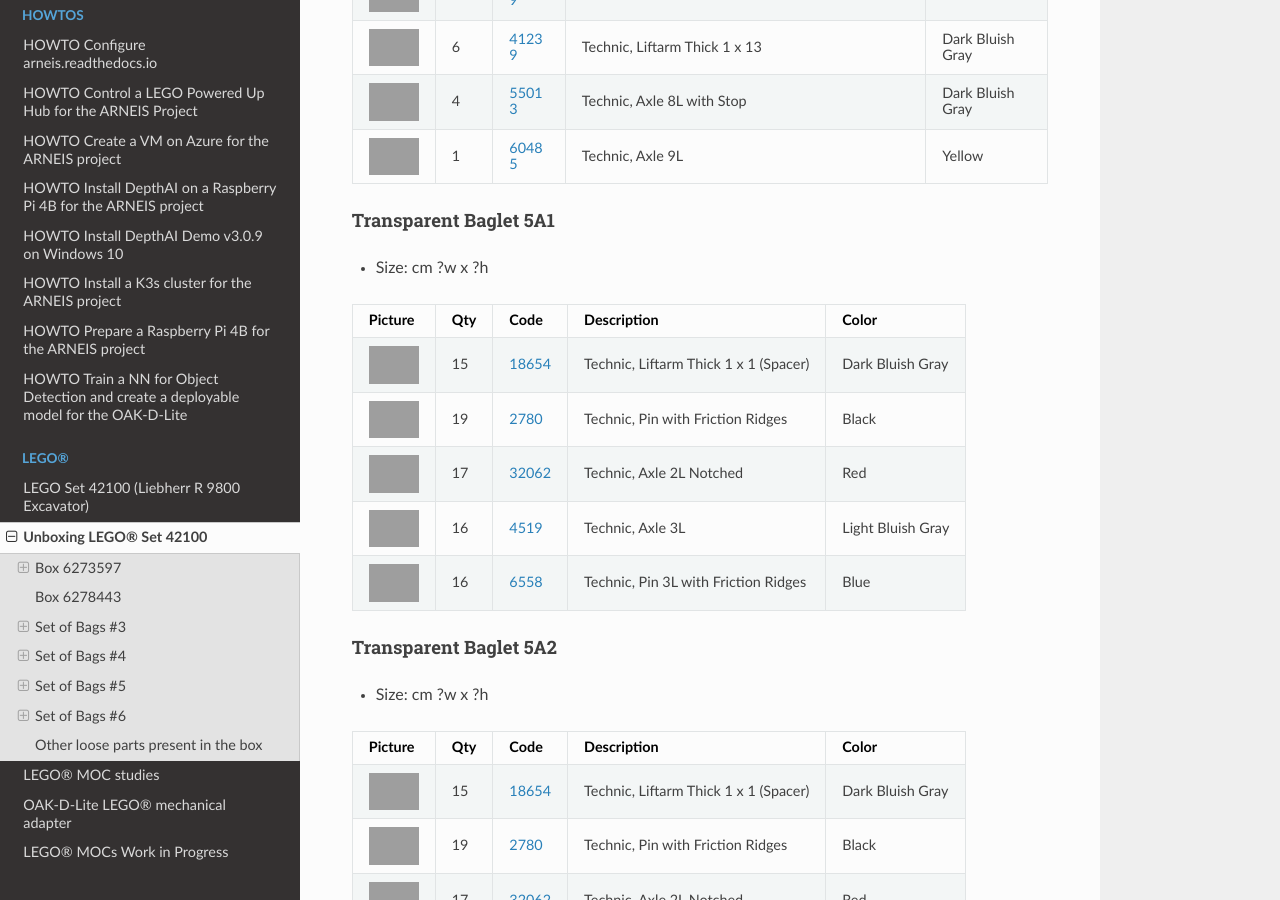
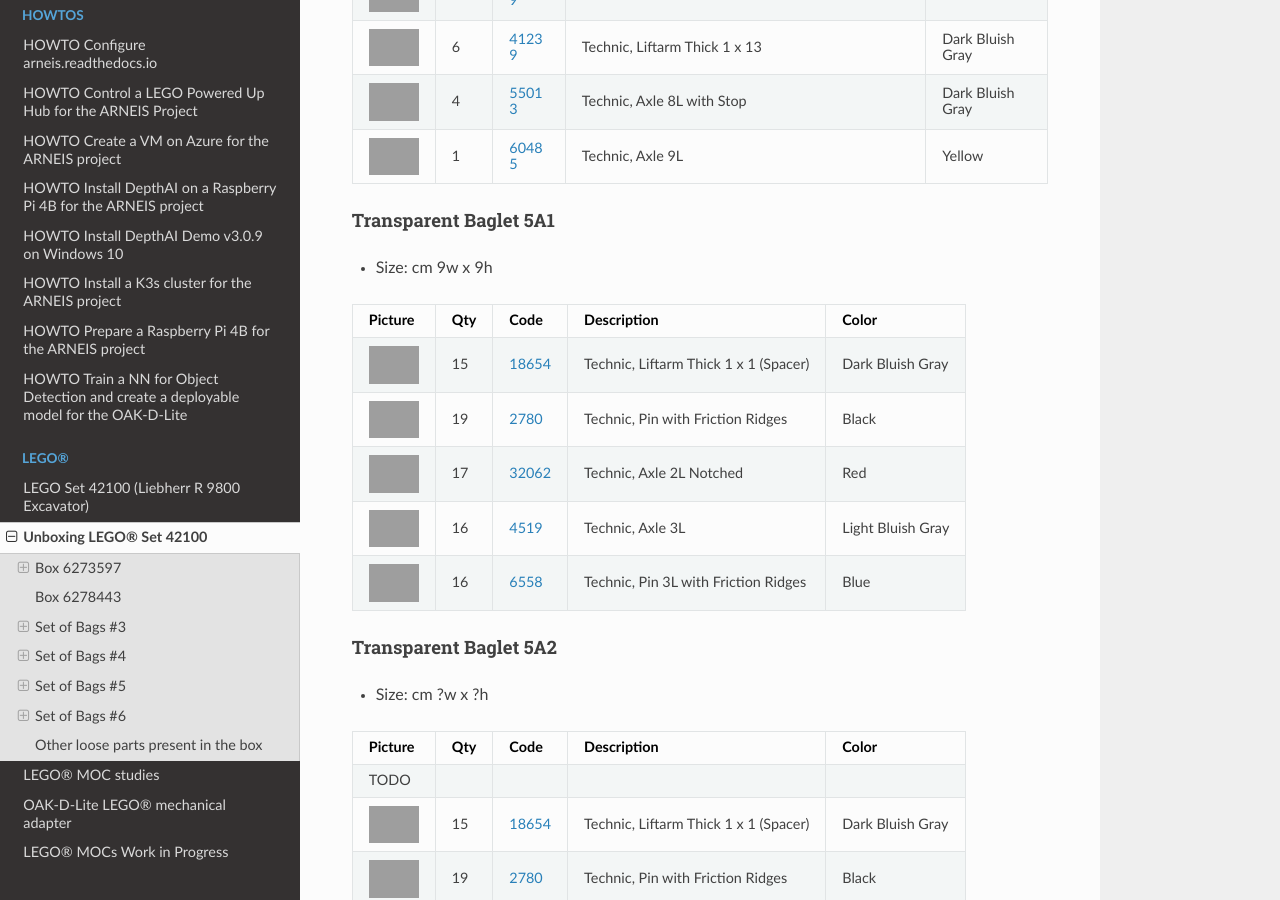
Before and after one commit to B-AROL-O/ARNEIS, a Sphinx documentation site: the page built from docs/lego-set-42100/unboxing-lego-set-42100.md, in a window 1280 px wide and 900 px high, scrolled down 29155 px. Built offline with Sphinx 7.4.7 and the Read the Docs theme 2.0.0, drawn with Linux system fonts in a browser that asks for light colours.

Commit message:
Check Transparent Baglet 5A1
Signed-off-by: Gianpaolo Macario <gmacario@gmail.com>

```diff
--- a/docs/lego-set-42100/unboxing-lego-set-42100.md
+++ b/docs/lego-set-42100/unboxing-lego-set-42100.md
@@ -745,7 +745,7 @@ Picture | Qty | Code | Description | Color |
 
 #### Transparent Baglet 5A1
 
-* Size: cm ?w x ?h
+* Size: cm 9w x 9h
 
 Picture | Qty | Code | Description | Color |
 --------|----:|------|-------------|-------|
@@ -761,6 +761,7 @@ Picture | Qty | Code | Description | Color |
 
 Picture | Qty | Code | Description | Color |
 --------|----:|------|-------------|-------|
+TODO
 ![18654](https://img.bricklink.com/P/85/18654.jpg)| 15 | [18654](https://www.bricklink.com/v2/catalog/catalogitem.page?P=18654&idColor=85) | Technic, Liftarm Thick 1 x 1 (Spacer) | Dark Bluish Gray
 ![2780](https://img.bricklink.com/P/11/2780.jpg)| 19 | [2780](https://www.bricklink.com/v2/catalog/catalogitem.page?P=2780&idColor=11) | Technic, Pin with Friction Ridges | Black
 ![32062](https://img.bricklink.com/P/5/32062.jpg)| 17 | [32062](https://www.bricklink.com/v2/catalog/catalogitem.page?P=32062&idColor=5) | Technic, Axle  2L Notched | Red
```
